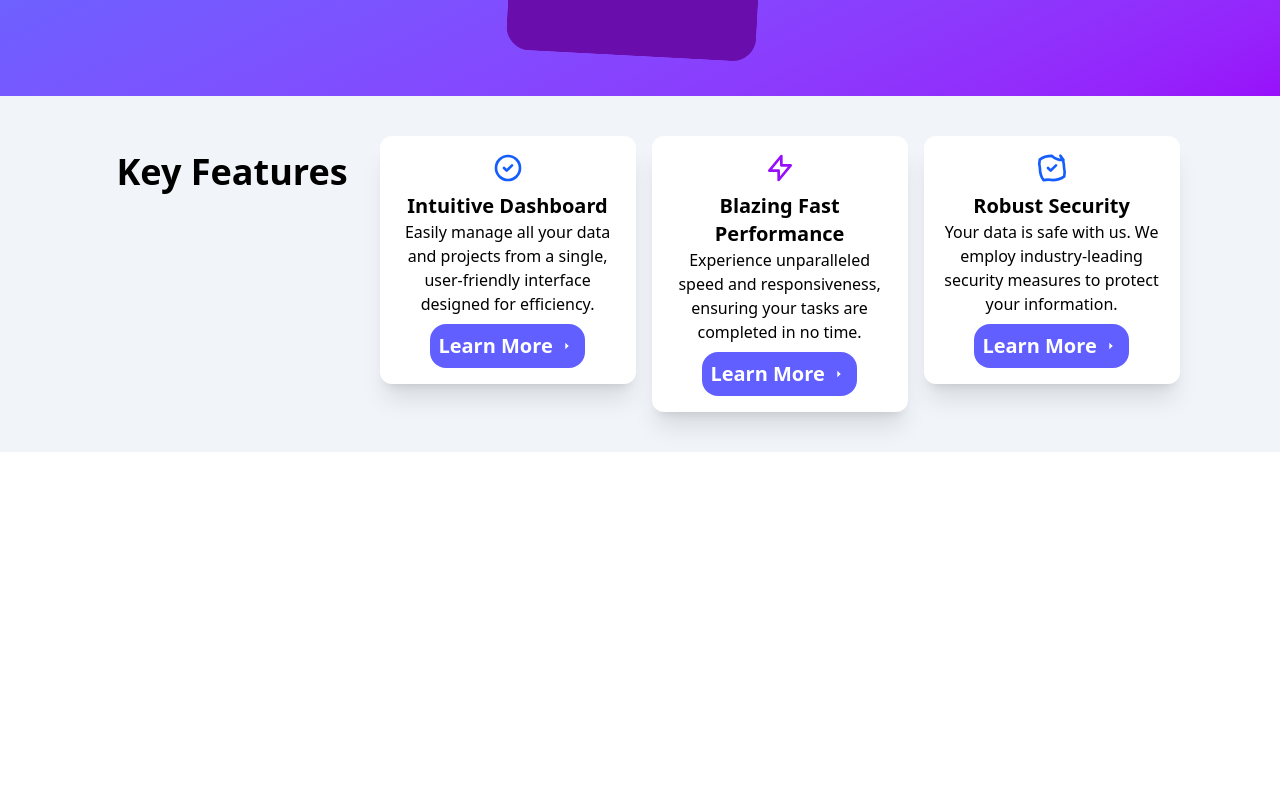
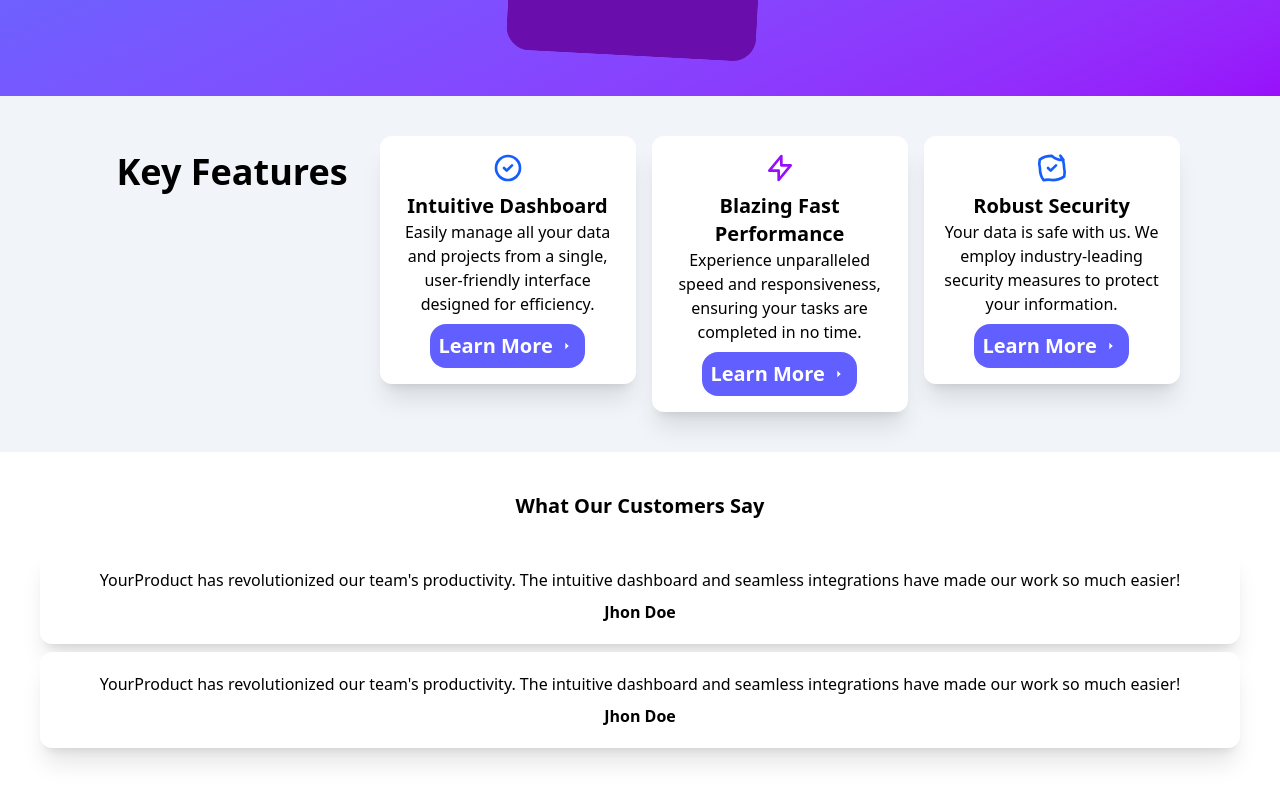
Before and after one commit to Arthurvini17/Tech-Product-LP, a Next.js app: page / in a window 1280 px wide. Shown: the part 551-1339 px from the top of the page. Before the commit the page ends 1003 px from the top, so only its background shows below. Built offline with nearby package versions, Linux system fonts and the light colour scheme.

Commit message:
Feat: Created Customer component

```diff
--- /dev/null
+++ b/src/app/components/CustomerCard.tsx
@@ -0,0 +1,15 @@
+"use client";
+import React from "react";
+import { CustomerCardProps } from "./CustomerCardProps";
+
+export const CustomerCard: React.FC<CustomerCardProps> = ({
+  comments,
+  perfil,
+}) => {
+  return (
+    <div className="bg-white shadow-xl flex  flex-col  items-center gap-2  rounded-xl p-5 ">
+      <h1 className="text-start text-md  font-medium">{comments}</h1>
+      <h2 className=" font-bold text-start   items-start">{perfil}</h2>
+    </div>
+  );
+};
--- /dev/null
+++ b/src/app/components/CustomerCardProps.d.ts
@@ -0,0 +1,5 @@
+
+export type CustomerCardProps = {
+    comments: string;
+    perfil: string;
+}
--- a/src/app/page.tsx
+++ b/src/app/page.tsx
@@ -2,6 +2,7 @@ import Image from "next/image";
 import Header from "./components/Header";
 import Hero from "./components/Hero";
 import { KeyCard } from "./components/KeyCard";
+import { CustomerCard } from "./components/CustomerCard";
 
 export default function Home() {
   return (
@@ -12,11 +13,8 @@ export default function Home() {
         Description="Discover how our cutting-edge technology can streamline your workflow and boost productivity."
         ButtonStarted="Get Started today"
       />
-
-
       <div className="flex flex-wrap justify-center gap-4 bg-slate-100 p-10">
       <h1 className=" text-center text-4xl m-4 font-bold">Key Features</h1>
-
         <KeyCard
           title="Intuitive Dashboard"
           description="Easily manage all your data and projects from a single, user-friendly interface designed for efficiency."
@@ -80,6 +78,12 @@ Experience unparalleled speed and responsiveness, ensuring your tasks are comple
           }
         />
       </div>
+      <div className="flex flex-col flex-wrap p-10 gap-2  ">
+        <h1 className=" text-xl font-bold mb-5 text-center">What Our Customers Say</h1>
+
+        <CustomerCard comments="YourProduct has revolutionized our team's productivity. The intuitive dashboard and seamless integrations have made our work so much easier!" perfil="Jhon Doe"/>
+        <CustomerCard comments="YourProduct has revolutionized our team's productivity. The intuitive dashboard and seamless integrations have made our work so much easier!" perfil="Jhon Doe"/>
+      </div>
     </div>
   );
 }
```
Also changed, not shown: src/app/components/KeyCard.tsx (+8 -4 lines).
